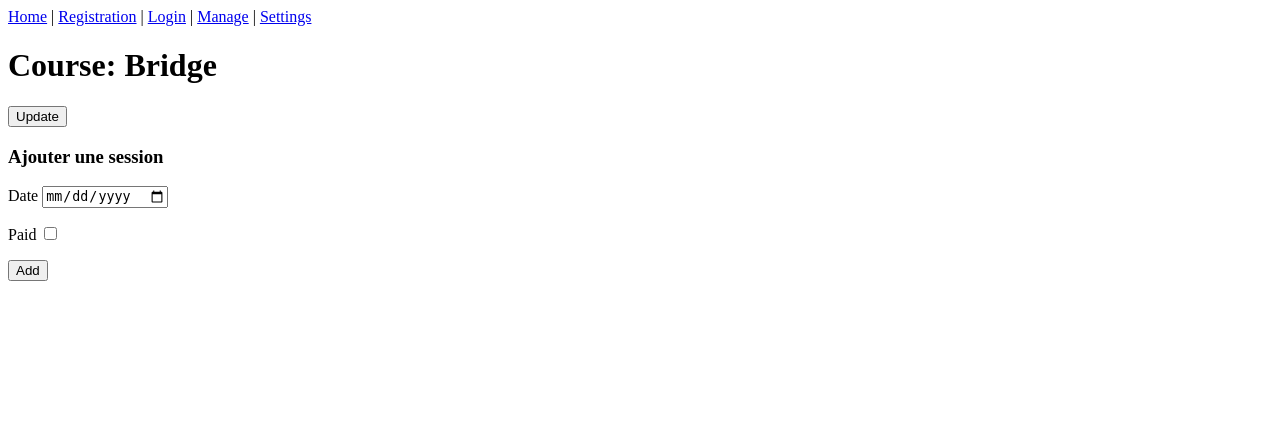
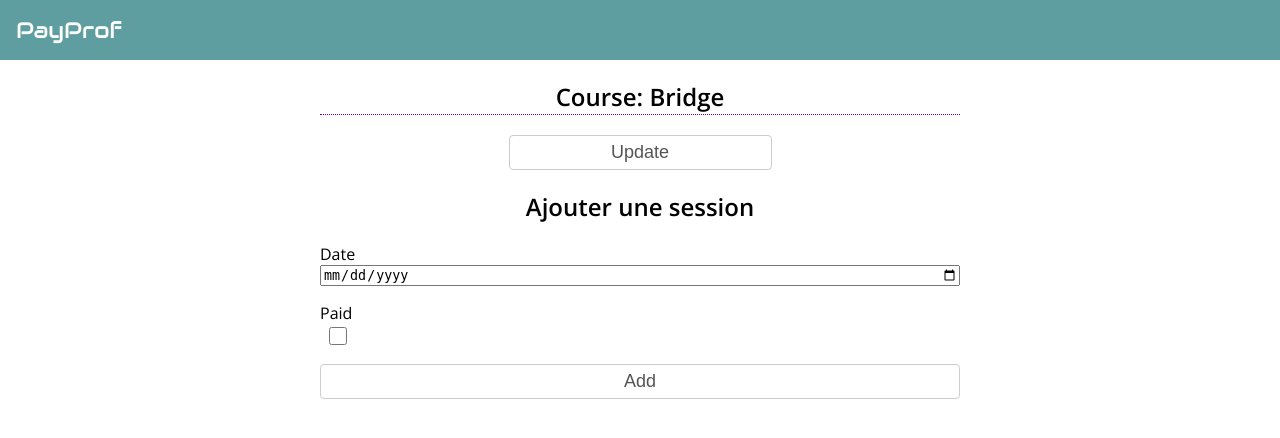
Before and after one commit to jmarcm/payprof, a Flask app: template templates/course.html in a window 1280 px wide. Shown: the top 438 px of the page. Run offline with Flask 2, Linux system fonts and the light colour scheme; the template is opened without the code that fills it: values that come from a table or form of the project are taken from there, others are empty; data comes from the database, SQL or seed files in the repository; both versions use the stored data as it was after the commit.

Commit message:
Style Course page

```diff
--- a/static/css/main.css
+++ b/static/css/main.css
@@ -296,3 +296,24 @@ form p {
         line-height: 100px;
     }
 }
+
+/* COURSE */
+
+#update-session p {
+    justify-content: center;
+    flex-direction: row;
+}
+
+#update-session p:last-child {
+    flex-direction: column;
+    align-items: center;
+}
+
+#update-session input[type="checkbox"] {
+    width: 34px;
+    height: 34px;
+}
+
+#update {
+    width: 263px;
+}
--- a/templates/course.html
+++ b/templates/course.html
@@ -1,18 +1,8 @@
-<!DOCTYPE html>
-<html lang="en">
-<head>
-    <meta charset="UTF-8">
-    <meta name="viewport" content="width=device-width, initial-scale=1.0">
-    <title>Payprof</title>
-</head>
-<body>
-    <nav>
-        <a href="/">Home</a> |
-        <a href="/registration">Registration</a> |
-        <a href="/login">Login</a> |
-        <a href="/manage">Manage</a> |
-        <a href="/settings">Settings</a>
-    </nav>
+{% extends "base.html" %}
+
+    {% block content %}
+
+    <section class="container">
 
     <h1>Course: {{ course.name }}</h1>
 
@@ -20,7 +10,7 @@
         <h2>Price due: {{price_due}} €</h2>
     {% endif %}
 
-    <form action="" method="post">
+    <form id="update-session" method="post">
 
         {{ update_form.hidden_tag() }}
 
@@ -41,14 +31,16 @@
             </p>
         {% endfor %}
 
-        {{ update_form.update() }}
+        <p>
+            {{ update_form.update() }}
+        </p>
+
     </form>
 
 
+    <h2>Ajouter une session</h2>
 
-    <h3>Ajouter une session</h3>
-
-    <form method="POST">
+    <form id="add-session" method="POST">
 
         {{ add_form.hidden_tag() }}
 
@@ -68,6 +60,6 @@
 
     </form>
 
+    </section>
 
-</body>
-</html>
+    {% endblock %}
```
Also changed, not shown: templates/index.html (+10 -0 lines), payprof.db.
